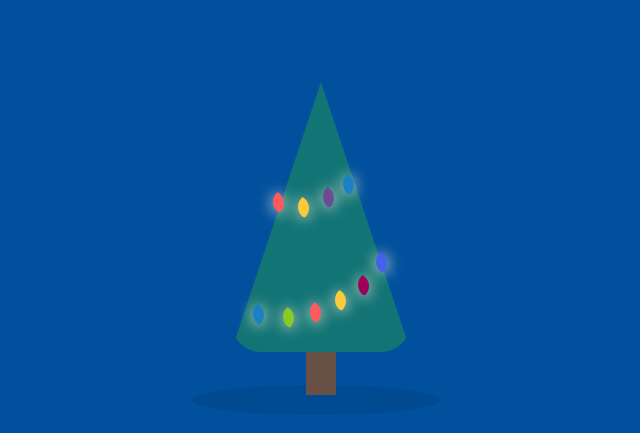
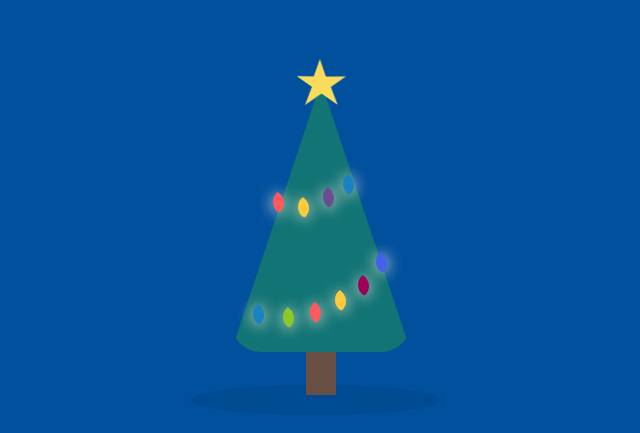
Before and after one commit to SamLansford/Christmas-Tree-2.0, a plain HTML site: page index.html in a window 1280 px wide. Shown: the part 153-586 px from the top of the page, without its empty margins (319-959 px from the left). Drawn offline with Linux system fonts and the light colour scheme.

Commit message:
Feat: adding the start to the tree

```diff
--- a/style.css
+++ b/style.css
@@ -169,3 +169,46 @@ body {
   border-radius: 10px 150px 30px 150px;
   transform: rotate(40deg);
 }
+
+.star {
+  margin: 50px 0;
+  position: absolute;
+  display: block;
+  width: 0px;
+  height: 0px;
+  border-right: 25px solid transparent;
+  border-bottom: 17.5px solid #f9dc5c;
+  border-left: 25px solid transparent;
+  transform: rotate(35deg);
+  top:-190px;
+  left:-9px;
+    }
+
+
+.star:before {
+      border-bottom: 20px solid #f9dc5c;
+      border-left: 7.5px solid transparent;
+      border-right: 7.5px solid transparent;
+      position: absolute;
+      height: 0;
+      width: 0;
+      top: -12.5px;
+      left: -17.5px;
+      display: block;
+      content: '';
+      transform: rotate(-35deg);
+    }
+
+.star:after {
+      position: absolute;
+      display: block;
+      top: 0.75px;
+      left: -26.25px;
+      width: 0px;
+      height: 0px;
+      border-right: 25px solid transparent;
+      border-bottom: 17.5px solid #f9dc5c;
+      border-left: 25px solid transparent;
+      transform: rotate(-70deg);
+      content: '';
+    }
```
